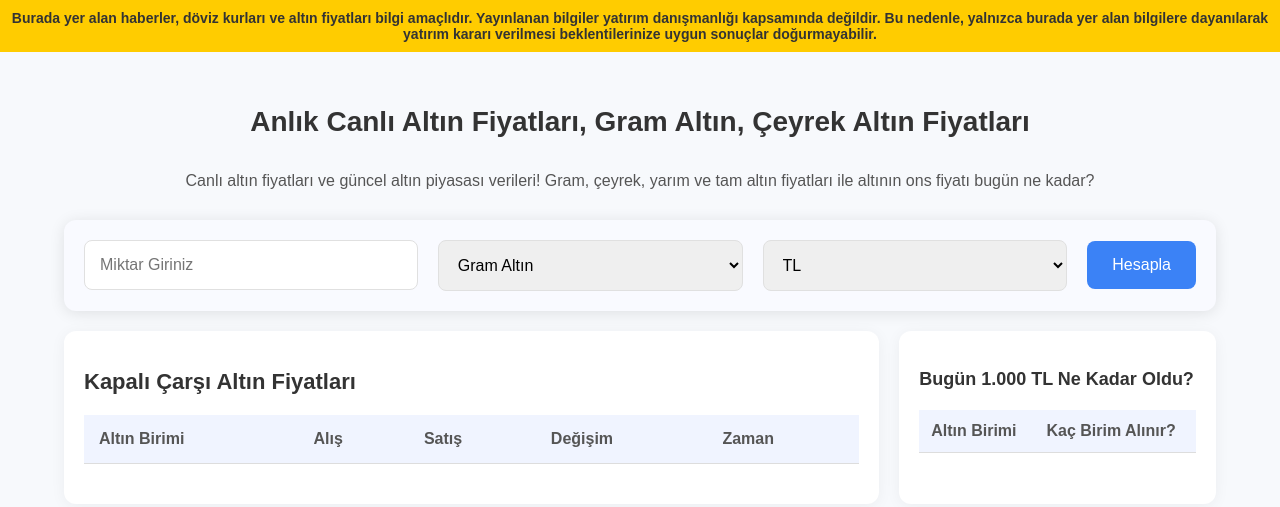
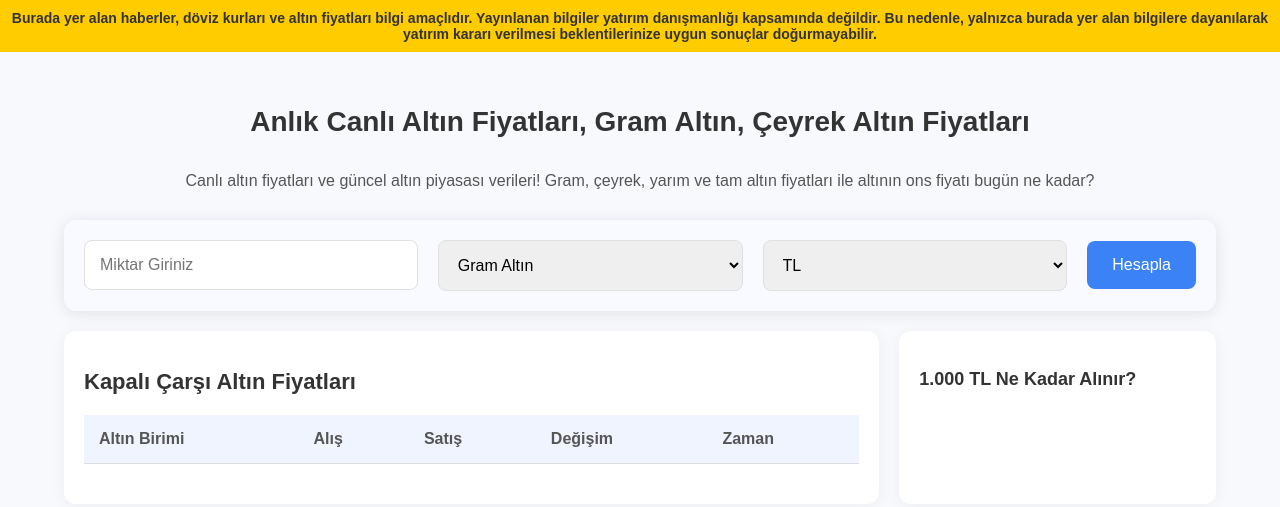
Before and after one commit to rslcskn/Kapali-Carsi-Altin-API, a plain HTML site: page index.html in a window 1280 px wide. Drawn offline with Linux system fonts and the light colour scheme; no server answers.

Commit message:
Update index.html

```diff
--- a/index.html
+++ b/index.html
@@ -300,12 +300,11 @@
             </div>
 
             <div class="sidebar">
-                <h3>Bugün 1.000 TL Ne Kadar Oldu?</h3>
+                <h3>1.000 TL Ne Kadar Alınır?</h3>
                 <table class="small-price-table" id="thousandTLTable">
                     <thead>
                         <tr>
-                            <th>Altın Birimi</th>
-                            <th>Kaç Birim Alınır?</th>
+
                         </tr>
                     </thead>
                     <tbody>
```
